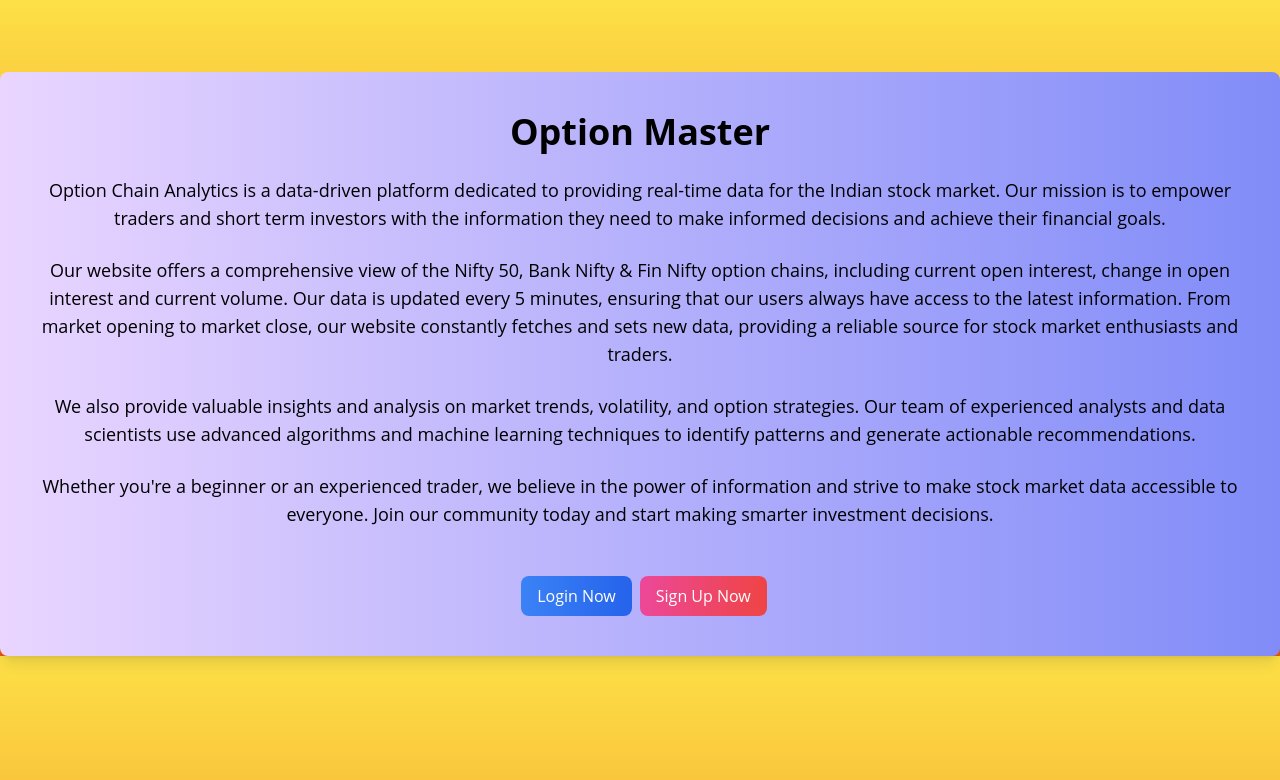
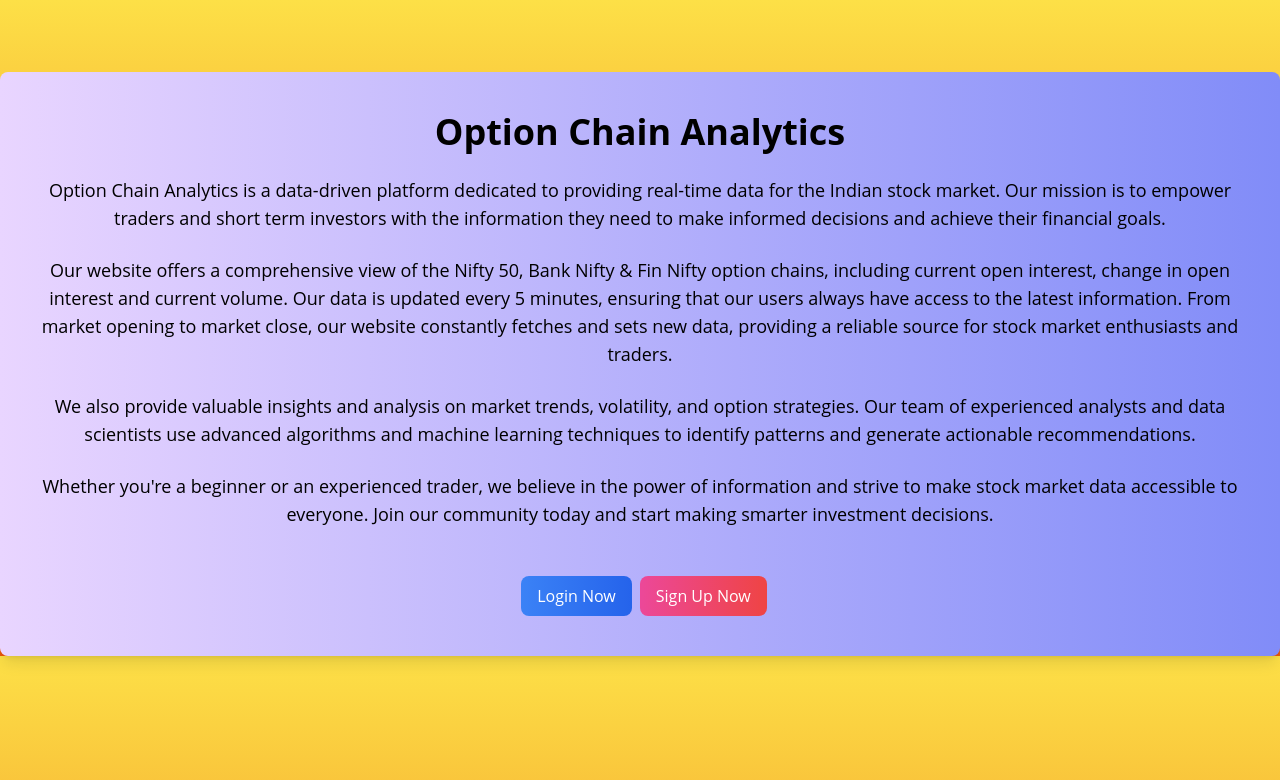
Before and after one commit to mitranikhil44/option_chain_anylatics, a React (Create React App) app: page / in a window 1280 px wide. Shown: the top 780 px of the page. Built offline with nearby package versions, Linux system fonts and the light colour scheme.

Commit message:
Initial commit

```diff
--- a/src/components/About.jsx
+++ b/src/components/About.jsx
@@ -5,7 +5,7 @@
   return (
     <>
       <div className="bg-gradient-to-r from-purple-200 to-indigo-400 text-black p-10 rounded-lg shadow-lg">
-        <h1 className="text-4xl font-bold mb-6 text-center">Option Master</h1>
+        <h1 className="text-4xl font-bold mb-6 text-center">Option Chain Analytics</h1>
         <p className="text-lg mb-6 text-center leading-7">
           Option Chain Analytics is a data-driven platform dedicated to
           providing real-time data for the Indian stock market. Our mission is
```
